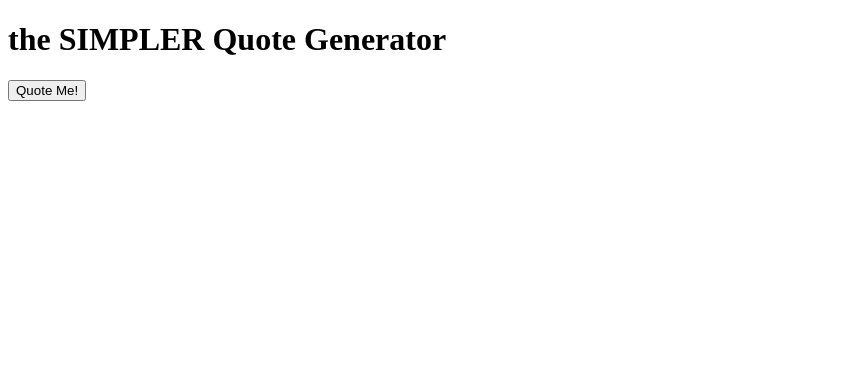
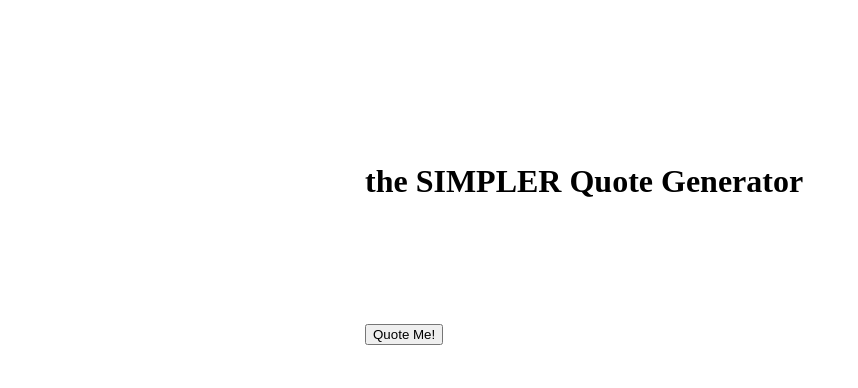
Before and after one commit to sunakshitejwani/quoteGenerator, a plain HTML site: page index.html in a window 1280 px wide. Shown: the whole page, without its empty margins (0-858 px from the left). Drawn offline with Linux system fonts and the light colour scheme.

Commit message:
add quote-box in the middle

```diff
--- a/index.html
+++ b/index.html
@@ -2,15 +2,21 @@
 <html>
 <head>
 	<title>Quote Generator</title>
+	<link href="style.css" rel="stylesheet">
 </head>
 <body>
-<h1>the SIMPLER Quote Generator</h1>
-	<div id="quoteDisplay">
+
+
+	<div class="quote-box">
+	<h1>the SIMPLER Quote Generator</h1>
+	<div id="quoteDisplay" class="quote-box">
 
 	</div>
 	<button onclick="newQuote()">
 		Quote Me!
 	</button>
+	</div>
 	<script type="text/javascript" src="javascript.js"></script>
+
 </body>
 </html>
--- a/style.css
+++ b/style.css
@@ -0,0 +1,9 @@
+.quote-box {
+  border-radius:3px;
+  position:relative;
+  margin:8% auto auto auto;
+  width:450px;
+  padding:40px 50px;
+  display:table;
+  background-color:#fff;
+}
```
